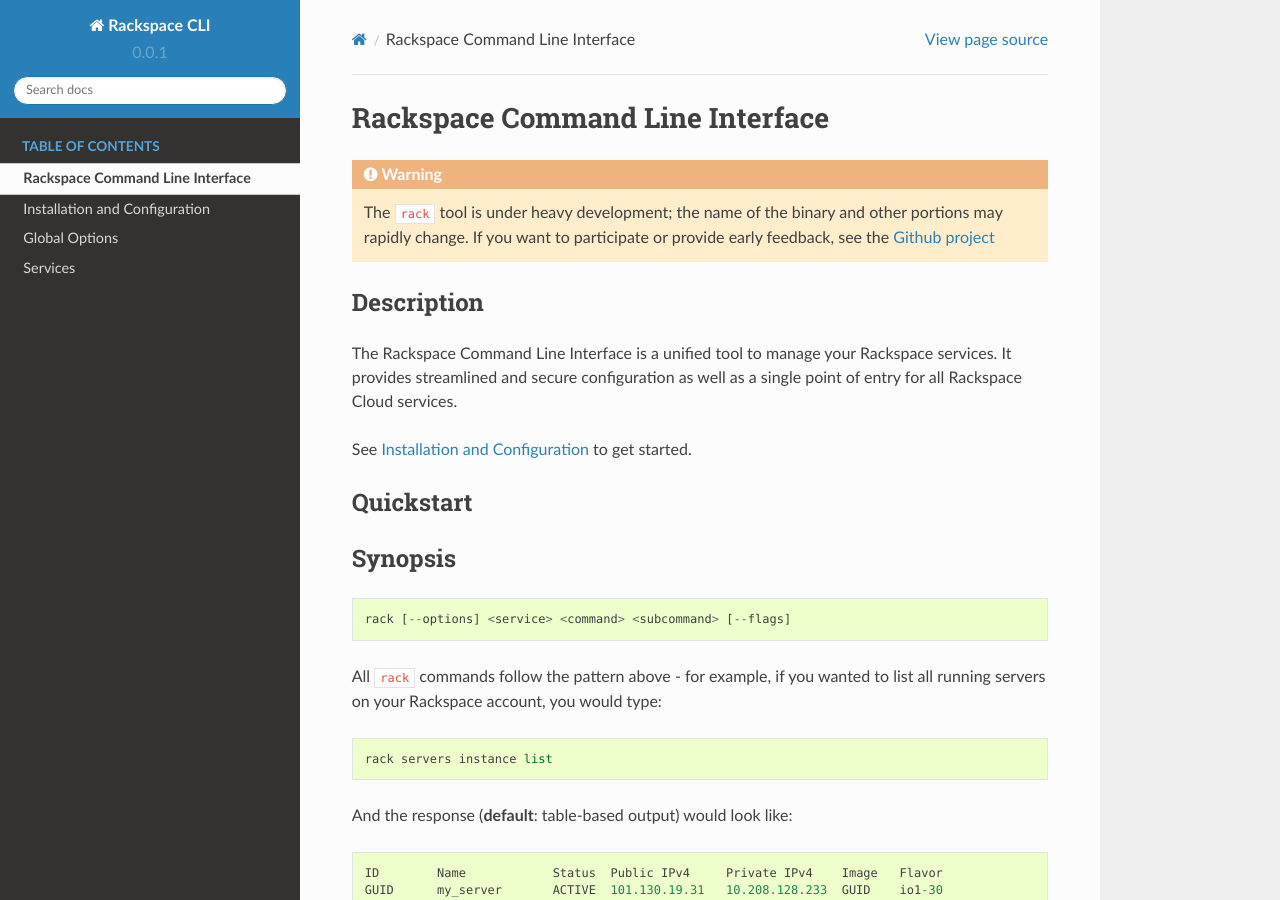
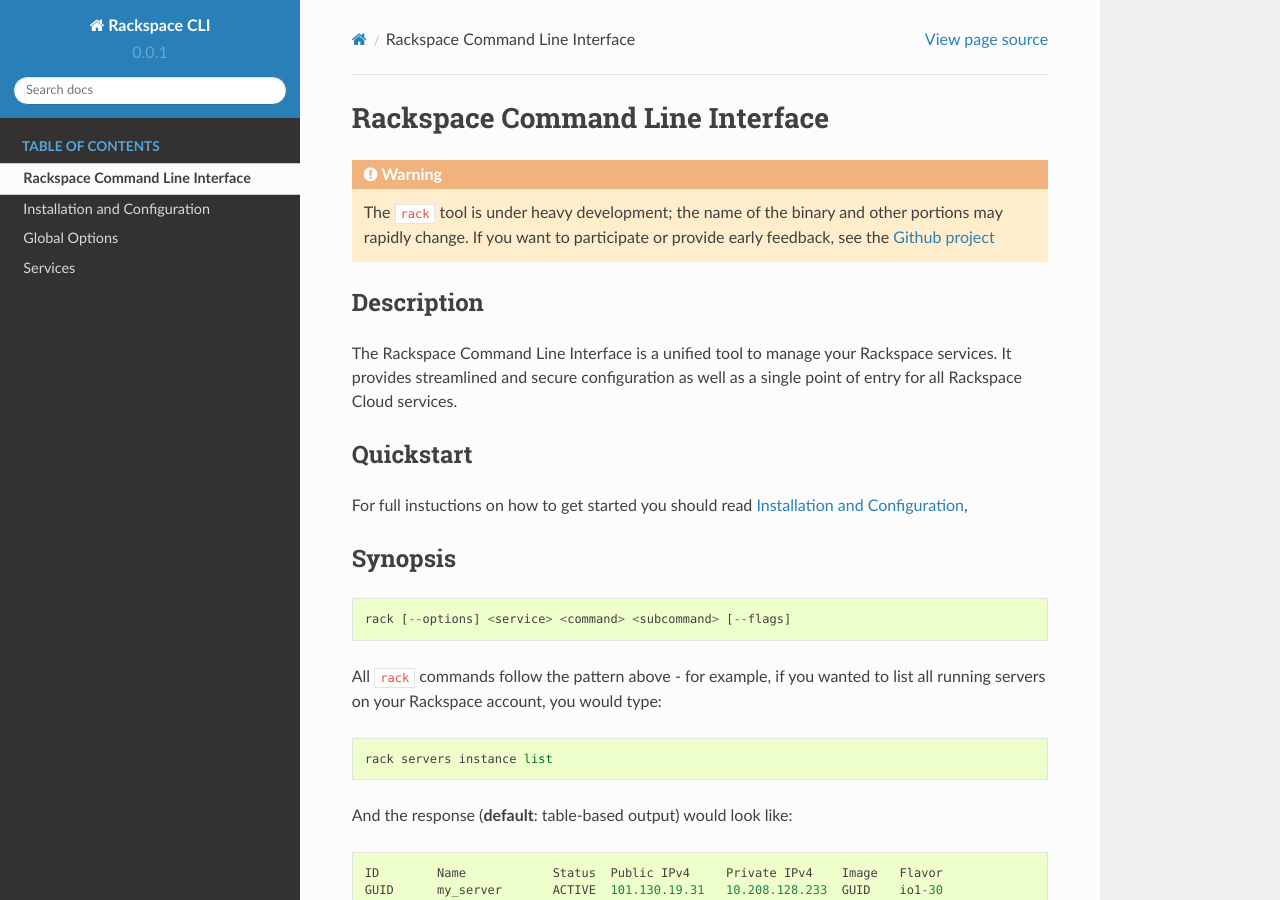
Before and after one commit to rackspace/rack, a Sphinx documentation site: the page built from docs/index.rst, in a window 1280 px wide and 900 px high. Built offline with Sphinx 7.4.7 and the Read the Docs theme 2.0.0, drawn with Linux system fonts in a browser that asks for light colours.

Commit message:
trying to fix doc builds

```diff
--- a/docs/index.rst
+++ b/docs/index.rst
@@ -14,12 +14,11 @@
 services. It provides streamlined and secure configuration as well as a single
 point of entry for all Rackspace Cloud services.
 
-See :ref:`installation_and_configuration` to get started.
 
 Quickstart
 ----------
 
-
+For full instuctions on how to get started you should read :ref:`installation_and_configuration`,
 
 
 Synopsis
```
